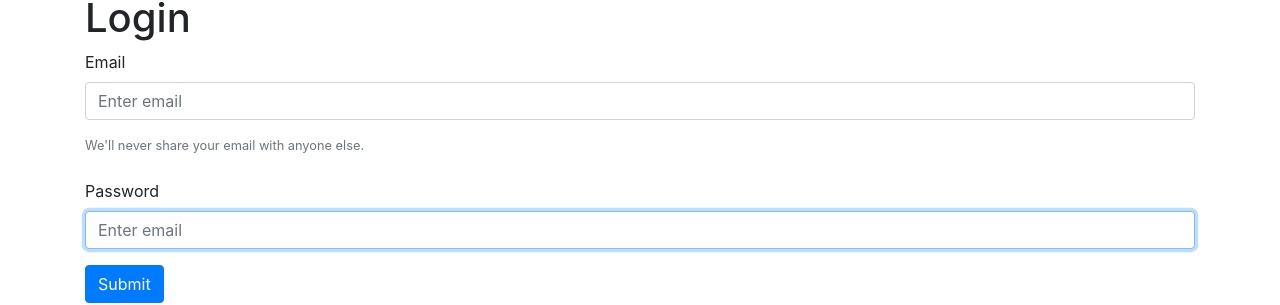
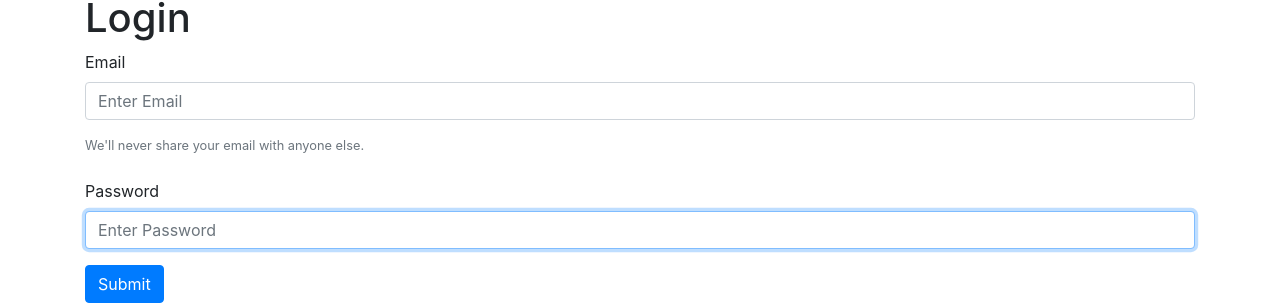
Before and after one commit to TimBiden/todo-react, a React (Create React App) app: page /login in a window 1280 px wide. Shown: the part 162-467 px from the top of the page. Built offline with nearby package versions, Linux system fonts and the light colour scheme.

Commit message:
Label fixed.

```diff
--- a/src/components/common/input.jsx
+++ b/src/components/common/input.jsx
@@ -13,7 +13,7 @@ const Input = ({ name, label, value, onChange }) => {
         className="form-control"
         id={name}
         aria-describedby="emailHelp"
-        placeholder="Enter email"
+        placeholder={"Enter " + label}
       />
     </div>
   );
```
